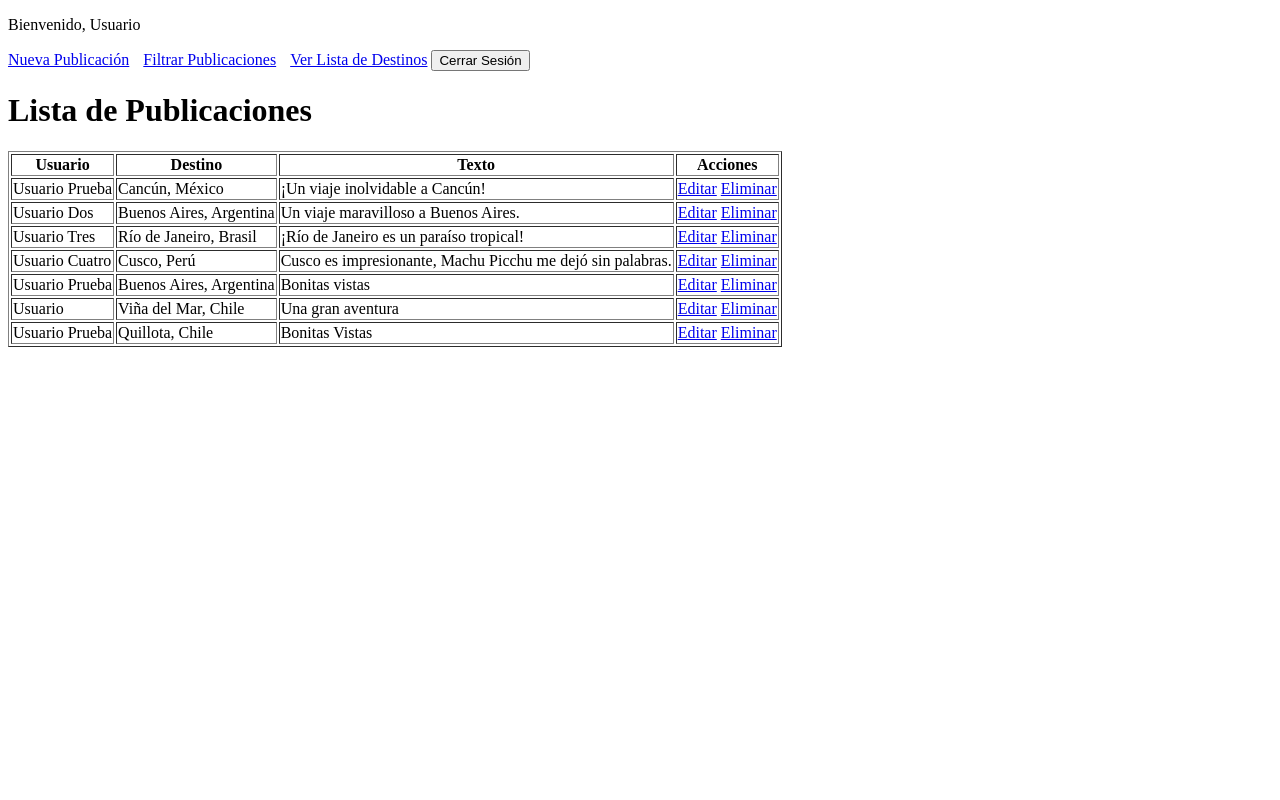
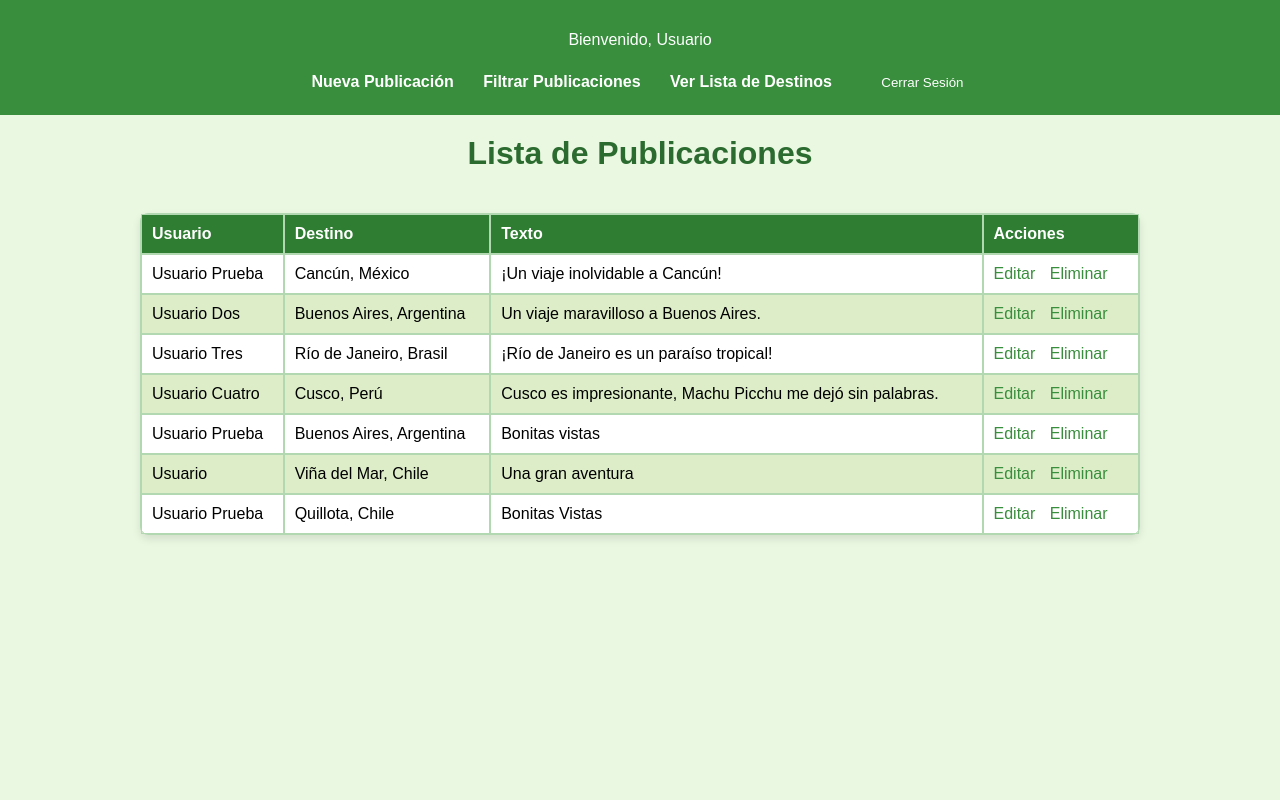
Before and after one commit to Giuliana555/evaluacion_4, a Django app: page /publicacion/ in a window 1280 px wide. Run offline with Django 4.2, Linux system fonts and the light colour scheme; a user stored in the database is signed in; data comes from the database, SQL or seed files in the repository; both versions use the stored data as it was after the commit.

Commit message:
style de publicacion

```diff
--- /dev/null
+++ b/RedSocial_viaje/publicacion/static/css/listar publicacion.css
@@ -0,0 +1,101 @@
+/* Estilos generales */
+body {
+    font-family: Arial, sans-serif;
+    background-color: #eaf7e1; /* Fondo suave en verde claro */
+    margin: 0;
+    padding: 0;
+    display: flex;
+    flex-direction: column;
+    align-items: center;
+    height: 100vh;
+    text-align: center;
+}
+
+h1 {
+    color: #2c6b2f; /* Verde oscuro para el título */
+    margin-top: 20px;
+}
+
+/* Encabezado y navegación */
+header {
+    width: 100%;
+    background-color: #388e3c; /* Fondo verde para el encabezado */
+    padding: 15px 0;
+    text-align: center;
+    color: white;
+}
+
+header nav a {
+    text-decoration: none;
+    color: white;
+    margin: 0 15px;
+    font-weight: bold;
+}
+
+header nav a:hover {
+    color: #dcedc8; /* Verde claro para el hover */
+}
+
+/* Tabla de publicaciones */
+table {
+    width: 80%;
+    max-width: 1000px;
+    background-color: #fff;
+    border-radius: 8px;
+    box-shadow: 0 4px 8px rgba(0, 0, 0, 0.1);
+    margin-top: 20px;
+    border-collapse: separate;
+    border-spacing: 0;
+}
+
+table, th, td {
+    border: 1px solid #b2d8b2; /* Borde verde claro */
+}
+
+th, td {
+    padding: 10px;
+    text-align: left;
+}
+
+th {
+    background-color: #2e7d32; /* Fondo verde oscuro para los encabezados */
+    color: white;
+}
+
+tr:nth-child(even) {
+    background-color: #dcedc8; /* Fila alternativa en verde claro */
+}
+
+td a {
+    margin-right: 10px;
+    text-decoration: none;
+    color: #388e3c; /* Verde medio para los enlaces */
+}
+
+td a:hover {
+    color: #2e7d32; /* Verde oscuro para hover */
+}
+
+/* Estilo para el mensaje de "No hay publicaciones disponibles" */
+td[colspan="4"] {
+    text-align: center;
+    font-weight: bold;
+    color: #2c6b2f; /* Verde oscuro */
+}
+
+/* Estilo para el botón de cerrar sesión */
+form button {
+    background-color: #388e3c; /* Verde medio para los botones */
+    color: white;
+    padding: 10px 20px;
+    border: none;
+    border-radius: 5px;
+    cursor: pointer;
+    transition: background-color 0.3s, transform 0.2s;
+    margin-left: 10px;
+}
+
+form button:hover {
+    background-color: #2e7d32; /* Verde oscuro para hover */
+    transform: scale(1.1); /* Efecto de aumento al pasar el mouse */
+}
--- a/RedSocial_viaje/publicacion/templates/publicacion_form.html
+++ b/RedSocial_viaje/publicacion/templates/publicacion_form.html
@@ -1,7 +1,9 @@
+{% load static %}
 <!DOCTYPE html>
 <html lang="es">
 <head>
     <meta charset="UTF-8">
+    <link rel="stylesheet" href="{% static 'css/crear publicacion.css' %}">
     <title>Crear Publicación</title>
 </head>
 <body>
--- a/RedSocial_viaje/publicacion/templates/publicacion_list.html
+++ b/RedSocial_viaje/publicacion/templates/publicacion_list.html
@@ -1,7 +1,10 @@
+
+{% load static %}
 <!DOCTYPE html>
 <html lang="es">
 <head>
     <meta charset="UTF-8">
+    <link rel="stylesheet" href="{% static 'css/listar publicacion.css' %}">
     <title>Lista de Publicaciones</title>
 </head>
 <body>
--- a/RedSocial_viaje/publicacion/templates/publicacion_search.html
+++ b/RedSocial_viaje/publicacion/templates/publicacion_search.html
@@ -1,7 +1,10 @@
+
+{% load static %}
 <!DOCTYPE html>
 <html lang="es">
 <head>
     <meta charset="UTF-8">
+    <link rel="stylesheet" href="{% static 'css/buscar publicacion.css' %}">
     <title>Búsqueda de Publicaciones</title>
 </head>
 <body>
```
Also changed, not shown: RedSocial_viaje/publicacion/static/css/buscar publicacion.css (added, +122 -0 lines), RedSocial_viaje/publicacion/static/css/crear publicacion.css (added, +90 -0 lines), RedSocial_viaje/db.sqlite3, 1 other file.
